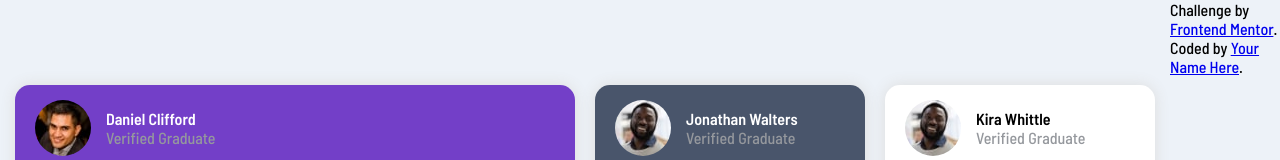
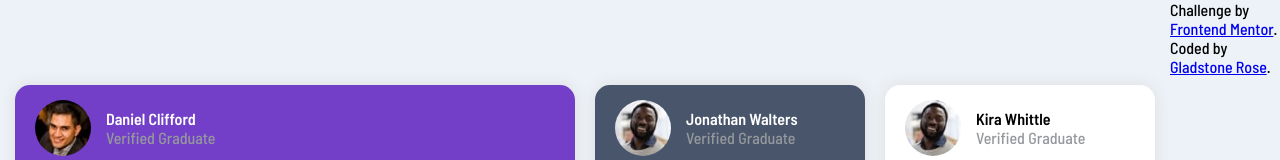
Before and after one commit to gladstone28/testimonials-grid-section-FEM, a plain HTML site: page index.html in a window 1280 px wide. Shown: the top 160 px of the page. Drawn offline with Linux system fonts and the light colour scheme.

Commit message:
added name in footer

```diff
--- a/index.html
+++ b/index.html
@@ -124,7 +124,7 @@
     </main>
 <div class="footer">
     Challenge by <a href="https://www.frontendmentor.io?ref=challenge" target="_blank">Frontend Mentor</a>.
-    Coded by <a href="#">Your Name Here</a>.
+    Coded by <a href="#">Gladstone Rose</a>.
   </div>
   </body>
 </html>
```
